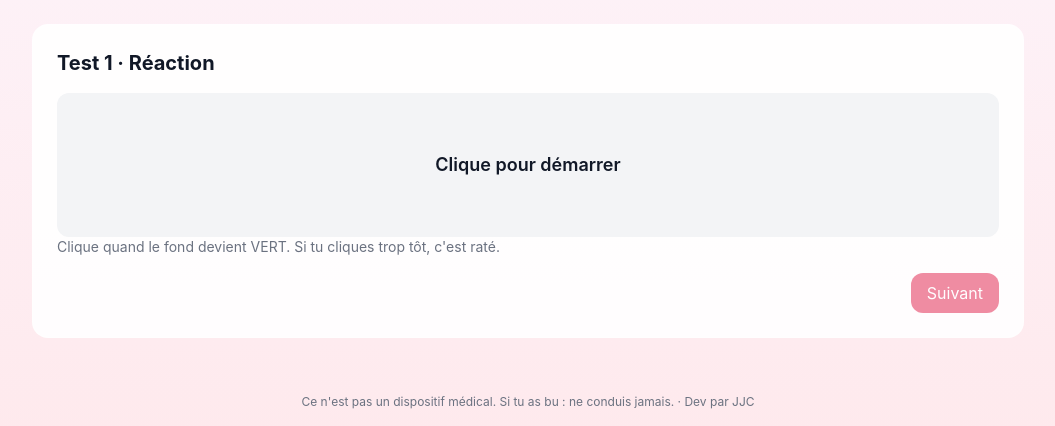
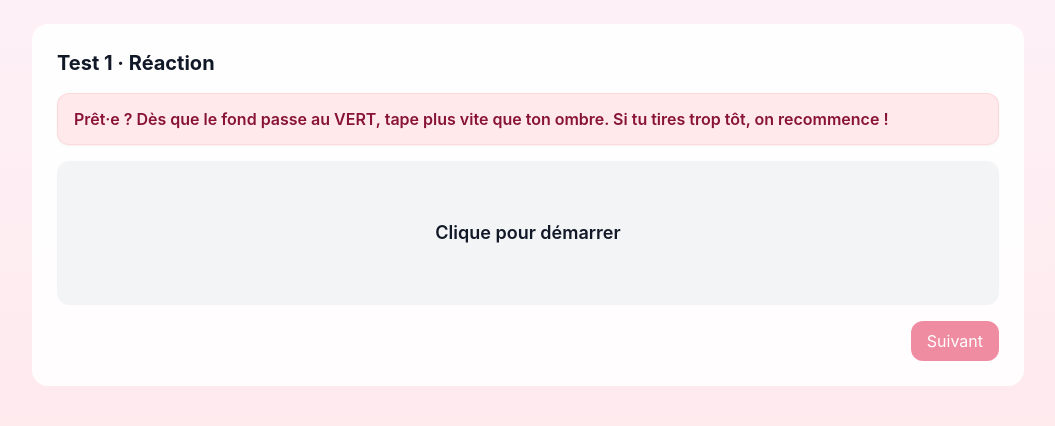
Before and after one commit to jjtronics/jsuisdechire, a Flask app: page /t1 in a window 1280 px wide. Shown: the part 57-483 px from the top of the page, without its empty margins (112-1167 px from the left). Run offline with Flask 3, Linux system fonts and the light colour scheme; data that the repository does not hold is empty; some libraries are stand-ins or nearby versions.

Commit message:
Improve game notices styling and instructions

```diff
--- a/static/js/i18n.js
+++ b/static/js/i18n.js
@@ -15,9 +15,13 @@
       "home.cta_leaderboard": "Voir le classement",
 
       "t1.heading": "Test 1 · Réaction",
+      "t1.notice": "Prêt·e ? Dès que le fond passe au VERT, tape plus vite que ton ombre. Si tu tires trop tôt, on recommence !",
       "t2.heading": "Test 2 · Stroop",
+      "t2.notice": "Lis bien : clique sur la COULEUR écrite, pas sur la couleur affichée. Même pompette, ton cerveau peut y arriver.",
       "t3.heading": "Test 3 · Poursuite",
+      "t3.notice": "Clique sur Démarrer : le cercle part en cavale. Poursuis-le avec ta souris (ou ton doigt) et clique dessus avant qu'il ne s'échappe trop longtemps.",
       "t4.heading": "Test 4 · Équilibre (mobile)",
+      "t4.notice": "Deviens une statue : appuie sur Démarrer puis reste le plus immobile possible. Si tu bouges, le score se dandine aussi.",
 
       "common.back": "Retour",
       "common.next": "Suivant",
@@ -114,9 +118,13 @@
       "home.cta_leaderboard": "See the leaderboard",
 
       "t1.heading": "Test 1 · Reaction",
+      "t1.notice": "Ready? As soon as the background turns GREEN, tap faster than your shadow. Jumping the gun means a redo.",
       "t2.heading": "Test 2 · Stroop",
+      "t2.notice": "Read carefully: click the WRITTEN color, not the ink color. Even tipsy, your brain can handle it.",
       "t3.heading": "Test 3 · Pursuit",
+      "t3.notice": "Hit Start and the circle will bolt everywhere. Chase it with your mouse (or finger) and tap it before it gets away.",
       "t4.heading": "Test 4 · Balance (mobile)",
+      "t4.notice": "Channel your inner statue: press Start and stay as still as possible. Wobbles = wobbly score.",
 
       "common.back": "Back",
       "common.next": "Next",
@@ -213,9 +221,13 @@
       "home.cta_leaderboard": "Vedi la classifica",
 
       "t1.heading": "Test 1 · Reazione",
+      "t1.notice": "Prontə? Quando lo sfondo diventa VERDE, tocca più veloce della tua ombra. Se parti in anticipo, si ricomincia!",
       "t2.heading": "Test 2 · Stroop",
+      "t2.notice": "Leggi bene: clicca sul NOME del colore, non su quello che vedi. Anche con qualche drink, il cervello ce la può fare.",
       "t3.heading": "Test 3 · Inseguimento",
+      "t3.notice": "Premi Avvia: il cerchio impazzisce ovunque. Inseguilo con mouse o dito e cliccalo prima che scappi.",
       "t4.heading": "Test 4 · Equilibrio (mobile)",
+      "t4.notice": "Diventa una statua: premi Avvia e resta il più fermo possibile. Se ti muovi, il punteggio barcolla.",
 
       "common.back": "Indietro",
       "common.next": "Avanti",
--- a/static/js/t1.js
+++ b/static/js/t1.js
@@ -2,7 +2,6 @@
   const t=(window.i18n)||((key,vars)=>key);
   const el=(tag,cls,html)=>{const e=document.createElement(tag); if(cls) e.className=cls; if(html) e.innerHTML=html; return e;};
   const area=document.getElementById("t1").appendChild(el("div","h-36 rounded-xl flex items-center justify-center text-lg font-semibold cursor-pointer select-none transition-colors bg-gray-100 dark:bg-slate-800",t("t1.tap_to_start")));
-  area.parentElement.appendChild(el("div","text-sm text-gray-500",t("t1.instructions")));
   let phase="intro",trial=0,values=[],start=0,timer=null, finished=false; const N=5;
   function beep(){try{const c=new (window.AudioContext||window.webkitAudioContext)();const o=c.createOscillator();const g=c.createGain();o.type="triangle";o.frequency.value=880;o.connect(g);g.connect(c.destination);g.gain.setValueAtTime(0.001,c.currentTime);g.gain.exponentialRampToValueAtTime(0.2,c.currentTime+0.01);o.start();setTimeout(()=>{g.gain.exponentialRampToValueAtTime(0.001,c.currentTime+0.02);o.stop(c.currentTime+0.03);},100);}catch(e){}}
   function schedule(){phase="wait"; area.classList.remove("bg-green-500","text-white"); area.classList.add("bg-yellow-200"); area.textContent=t("t1.wait"); timer=setTimeout(()=>{phase="go"; start=performance.now(); area.classList.remove("bg-yellow-200","dark:bg-slate-800","bg-gray-100"); area.classList.add("bg-green-500","text-white"); area.style.backgroundColor="#22c55e"; area.style.color="white"; area.textContent=t("t1.go"); beep();}, 1000+Math.random()*2500);}
--- a/templates/t1.html
+++ b/templates/t1.html
@@ -2,6 +2,7 @@
 {% block content %}
 <div class="rounded-2xl p-6 bg-white/90 dark:bg-slate-900/60 border border-white/30 space-y-4">
   <h2 class="text-xl font-bold" data-i18n="t1.heading">Test 1 · Réaction</h2>
+  <p class="px-4 py-3 rounded-xl bg-rose-100/80 border border-rose-200/60 text-rose-900 text-base font-semibold leading-relaxed shadow-sm dark:bg-rose-500/10 dark:border-rose-500/40 dark:text-rose-100" data-i18n="t1.notice">Prêt·e ? Dès que le fond passe au VERT, tape plus vite que ton ombre. Si tu tires trop tôt, on recommence !</p>
   <div id="t1"></div>
   <div class="flex justify-end"><a id="next" href="/t2" class="px-4 py-2 rounded-xl bg-rose-600 text-white opacity-50 pointer-events-none" data-i18n="common.next">Suivant</a></div>
 </div>
--- a/templates/t2.html
+++ b/templates/t2.html
@@ -2,6 +2,7 @@
 {% block content %}
 <div class="rounded-2xl p-6 bg-white/90 dark:bg-slate-900/60 border border-white/30 space-y-4">
   <h2 class="text-xl font-bold" data-i18n="t2.heading">Test 2 · Stroop</h2>
+  <p class="px-4 py-3 rounded-xl bg-rose-100/80 border border-rose-200/60 text-rose-900 text-base font-semibold leading-relaxed shadow-sm dark:bg-rose-500/10 dark:border-rose-500/40 dark:text-rose-100" data-i18n="t2.notice">Lis bien : clique sur la COULEUR écrite, pas sur la couleur affichée. Même pompette, ton cerveau peut y arriver.</p>
   <div id="t2"></div>
   <div class="flex justify-between">
     <a href="/t1" class="px-4 py-2 rounded-xl border" data-i18n="common.back">Retour</a>
--- a/templates/t3.html
+++ b/templates/t3.html
@@ -2,6 +2,7 @@
 {% block content %}
 <div class="rounded-2xl p-6 bg-white/90 dark:bg-slate-900/60 border border-white/30 space-y-4">
   <h2 class="text-xl font-bold" data-i18n="t3.heading">Test 3 · Poursuite</h2>
+  <p class="px-4 py-3 rounded-xl bg-rose-100/80 border border-rose-200/60 text-rose-900 text-base font-semibold leading-relaxed shadow-sm dark:bg-rose-500/10 dark:border-rose-500/40 dark:text-rose-100" data-i18n="t3.notice">Clique sur Démarrer : le cercle part en cavale. Poursuis-le avec ta souris (ou ton doigt) et clique dessus avant qu'il ne s'échappe trop longtemps.</p>
   <div id="t3"></div>
   <div class="flex justify-between">
     <a href="/t2" class="px-4 py-2 rounded-xl border" data-i18n="common.back">Retour</a>
--- a/templates/t4.html
+++ b/templates/t4.html
@@ -2,6 +2,7 @@
 {% block content %}
 <div class="rounded-2xl p-6 bg-white/90 dark:bg-slate-900/60 border border-white/30 space-y-4">
   <h2 class="text-xl font-bold" data-i18n="t4.heading">Test 4 · Équilibre (mobile)</h2>
+  <p class="px-4 py-3 rounded-xl bg-rose-100/80 border border-rose-200/60 text-rose-900 text-base font-semibold leading-relaxed shadow-sm dark:bg-rose-500/10 dark:border-rose-500/40 dark:text-rose-100" data-i18n="t4.notice">Deviens une statue : appuie sur Démarrer puis reste le plus immobile possible. Si tu bouges, le score se dandine aussi.</p>
   <div id="t4"></div>
   <div class="flex justify-between">
     <a href="/t3" class="px-4 py-2 rounded-xl border" data-i18n="common.back">Retour</a>
```
